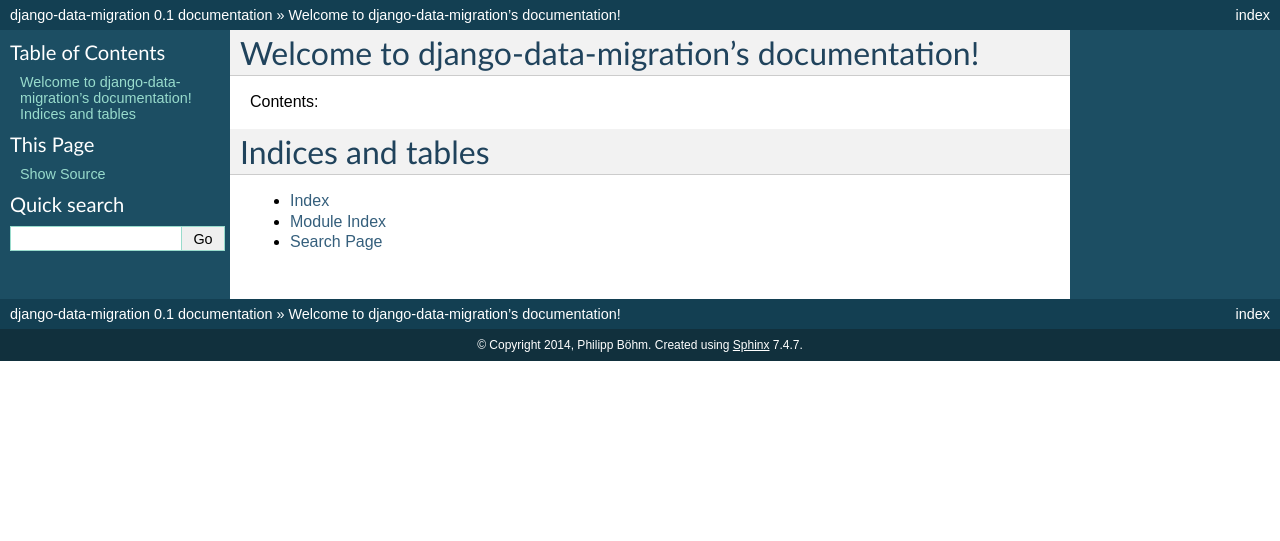
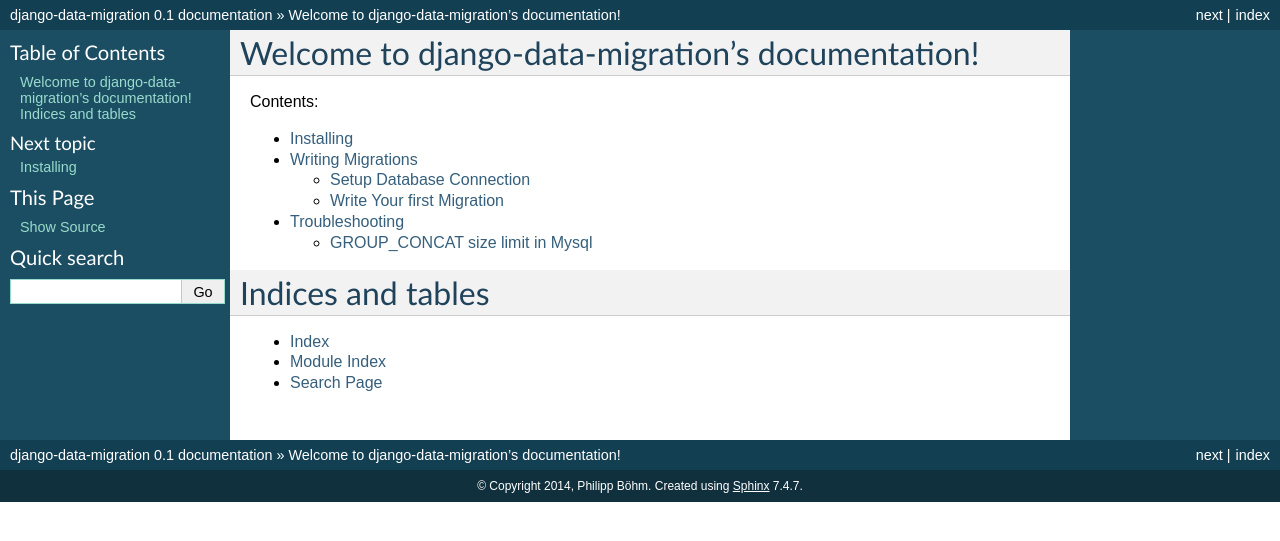
Before and after one commit to pboehm/django-data-migration, a Sphinx documentation site: the page built from docs/source/index.rst, in a window 1280 px wide. Shown: the top 541 px of the page. Built offline with Sphinx 7.4.7, drawn with Linux system fonts in a browser that asks for light colours.

Commit message:
Added more documentation

```diff
--- a/docs/source/conf.py
+++ b/docs/source/conf.py
@@ -14,6 +14,9 @@
 
 import sys
 import os
+
+sys.path.append(os.path.join(os.path.dirname(__file__), ".."))
+os.environ['DJANGO_SETTINGS_MODULE'] = 'testsettings'
 
 # If extensions (or modules to document with autodoc) are in another directory,
 # add these directories to sys.path here. If the directory is relative to the
--- a/docs/source/index.rst
+++ b/docs/source/index.rst
@@ -4,7 +4,12 @@ Welcome to django-data-migration's documentation!
 Contents:
 
 .. toctree::
-   :maxdepth: 2
+   :maxdepth: 3
+
+   installing
+   writing_migrations
+   troubleshooting
+
 
 
 Indices and tables
--- /dev/null
+++ b/docs/source/troubleshooting.rst
@@ -0,0 +1,5 @@
+Troubleshooting
+===============
+
+GROUP_CONCAT size limit in Mysql
+--------------------------------
--- /dev/null
+++ b/docs/source/writing_migrations.rst
@@ -0,0 +1,13 @@
+Writing Migrations
+==================
+
+.. autoclass:: data_migration.migration.Migration
+   :members:
+
+
+Setup Database Connection
+-------------------------
+
+
+Write Your first Migration
+--------------------------
```
Also changed, not shown: README.md (+5 -2 lines), docs/source/installing.rst (added, +15 -0 lines).
